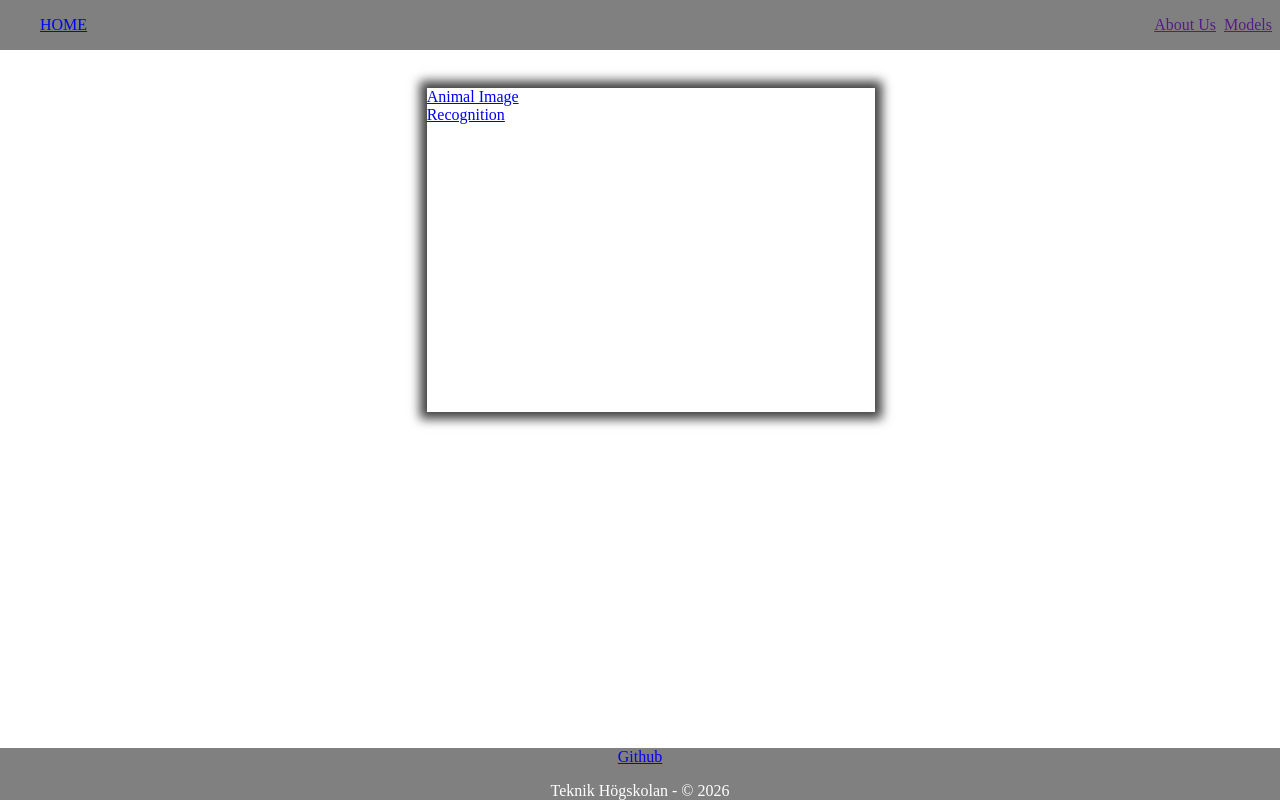
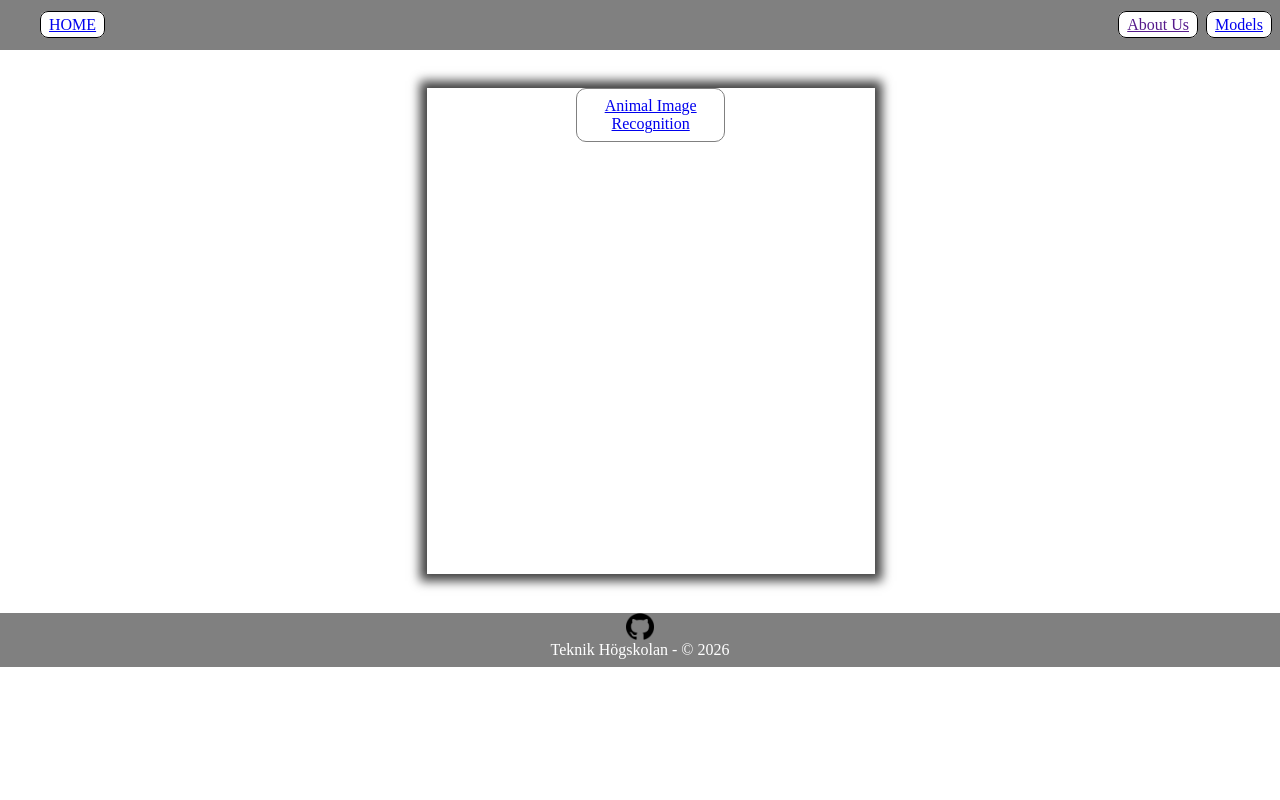
Before and after one commit to Maskininlarning-Grupp-2/Bildigenk-nning, a Flask app: page / in a window 1280 px wide. Run offline with Flask 3, Linux system fonts and the light colour scheme.

Commit message:
CSS changes and icon added

```diff
--- a/website/static/styles.css
+++ b/website/static/styles.css
@@ -1,6 +1,7 @@
 
 :root {
     --bg-color: gray;
+    --bg-color-variant: black;
     --text-color-comp: white;
 }
 
@@ -20,6 +21,22 @@ body {
     grid-template-columns: repeat(3, 1fr);
 }
 
+.linkButton {
+    cursor: pointer;
+    font-size: 100%;
+    flex-direction: row;
+    border: 1px solid var(--bg-color-variant);
+    background-color: var(--text-color-comp);
+    padding: 4px 8px;
+    border-radius: 8px;
+    transition: 0.5s;
+}
+
+.linkButton:active {
+    transform: scale(0.95);
+    transition: 0.3s;
+}
+
 #middlePage {
     height: 100%;
     width: 105%;
@@ -30,6 +47,23 @@ body {
     grid-template-columns: repeat(3, 1fr);
     grid-template-rows: repeat(9, 1fr);
     align-items: center;
+    text-align: center;
+}
+
+.linkButtonModels {
+    cursor: pointer;
+    font-size: 100%;
+    flex-direction: row;
+    border: 1px solid var(--bg-color);
+    padding: 8px 16px;
+    border-radius: 10px;
+    transition: 0.5s;
+    grid-column-start: 2;
+}
+
+.linkButtonModels:active {
+    transform: scale(0.95);
+    transition: 0.3s;
 }
 
 /* ANIMAL RECOGNITION PAGE */
@@ -137,19 +171,18 @@ footer{
     left: 0;
     bottom: 0;
     width: 100%;
+    height: 10%;
     text-align: center;
     align-items: center;
 }
 
 footer p, footer a{
-    margin-bottom: 0;
+    margin-top: 1px;
 
 }
 
-
-img {
-    width: 500px;
-    height: 500px;
+#ghIcon {
+    height: 50%;
 }
 
 
--- a/website/templates/components/_footer.html
+++ b/website/templates/components/_footer.html
@@ -1,4 +1,4 @@
 <footer>
-    <a href="https://github.com/Maskininlarning-Grupp-2/Bildigenk-nning">Github</a>
+    <a href="https://github.com/Maskininlarning-Grupp-2/Bildigenk-nning"><img id="ghIcon" src="{{url_for('static', filename='assets/images/github.png')}}"></a>
     <p>Teknik Högskolan - &copy; 2026</p>
 </footer>
--- a/website/templates/components/_navbar.html
+++ b/website/templates/components/_navbar.html
@@ -2,11 +2,11 @@
     <div class="container">
         <nav class="text-primary">
             <ul>
-                <li><a href="{{url_for('home')}}">HOME</a></li>
+                <li><a class="linkButton" href="{{url_for('home')}}">HOME</a></li>
             </ul>
             <ul>
-                <li><a class="btn btn-primary" href="">About Us</a></li>
-                <li><a class="btn btn-primary" href="">Models</a></li>
+                <li><a class="linkButton" href="">About Us</a></li>
+                <li><a class="linkButton" href="{{url_for('home')}}">Models</a></li>
                 <li><br></li>
             </ul>
         </nav>
--- a/website/templates/index.html
+++ b/website/templates/index.html
@@ -1,4 +1,4 @@
 {% extends "layout.html" %}
 {% block content %}
-<a href="/image/animals">Animal Image Recognition</a>
+<a class="linkButtonModels" href="/image/animals">Animal Image Recognition</a>
 {% endblock %}
```
Also changed, not shown: website/static/assets/images/github.png (added).
